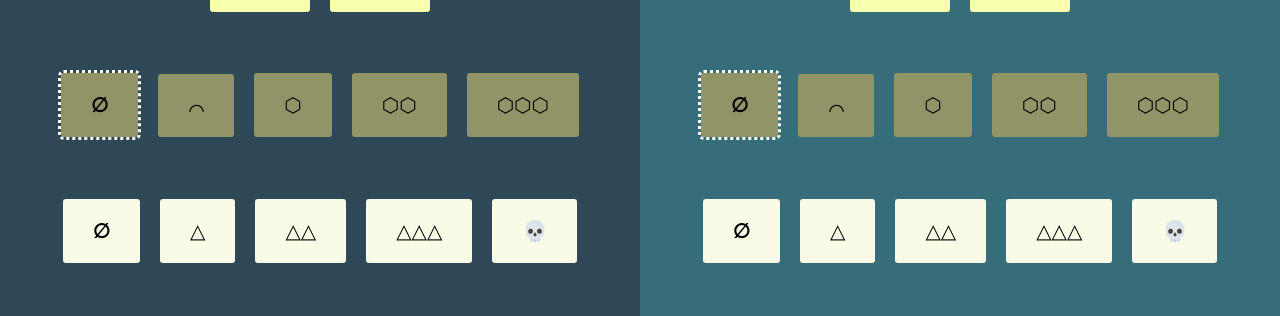
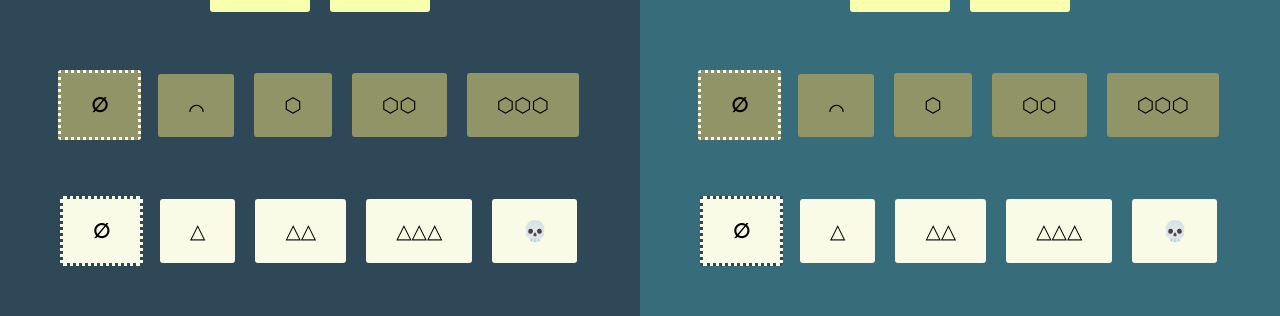
Before and after one commit to stlrczk/triominios, a React (Create React App) app: page / in a window 1280 px wide. Shown: the part 366-682 px from the top of the page. Built offline with nearby package versions, Linux system fonts and the light colour scheme; what nosleep.js would draw is missing.

Commit message:
Fix border styles

```diff
--- a/src/components/PlayerCard/BankWithdrawals.js
+++ b/src/components/PlayerCard/BankWithdrawals.js
@@ -1,16 +1,18 @@
 import React from "react";
+import classnames from "classnames";
 
 import { BANK_WITHDRAWALS } from "./constants";
 
 export default ({ onWithdrawSelect, currentWithdraw }) => (
   <div className="bank">
     {Object.keys(BANK_WITHDRAWALS).map((withdrawCode) => (
-      <button onClick={() => onWithdrawSelect(withdrawCode)}>
-        {currentWithdraw === withdrawCode ? (
-          <strong>{withdrawCode}</strong>
-        ) : (
-          withdrawCode
-        )}
+      <button
+        className={classnames({
+          active: currentWithdraw === withdrawCode
+        })}
+        onClick={() => onWithdrawSelect(withdrawCode)}
+      >
+        {withdrawCode}
       </button>
     ))}
   </div>
--- a/src/components/PlayerCard/StoneCreator.js
+++ b/src/components/PlayerCard/StoneCreator.js
@@ -25,7 +25,7 @@ export default ({ onStoneUpdate, currentStoneSides = {} }) => {
       <div>
         {"△ "}
         {Object.values(currentStoneSides).map((el, key) =>
-          key + 1 === currentSide ? <u> {el} </u> : ` ${el} `
+          key === currentSide ? <u>{el}</u> : ` ${el} `
         )}
       </div>
       <button onClick={handleClearSides}>❌</button>
--- a/src/components/PlayerCard/index.js
+++ b/src/components/PlayerCard/index.js
@@ -8,7 +8,7 @@ import { BONUSES, BANK_WITHDRAWALS } from "./constants";
 
 const getSavedTotalPlayerScore = (name) => {
   const savedUserTotal = localStorage.getItem(`user-${name}`);
-  console.log({ savedUserTotal });
+
   if (/\d/.test(savedUserTotal)) {
     return parseInt(savedUserTotal, 10);
   }
--- a/src/styles.css
+++ b/src/styles.css
@@ -41,7 +41,8 @@ button {
 }
 
 button.active {
-  outline: 3px dotted white;
+  border: 3px dotted white;
+  margin: 7px;
   font-weight: bold;
 }
 
@@ -58,6 +59,10 @@ button.active {
 .bank button {
   background: #fafbe7;
 }
+.bank button.active {
+  border-color: #2f4858;
+}
+
 .bank button,
 .bonus button {
   font-size: 20px;
```
